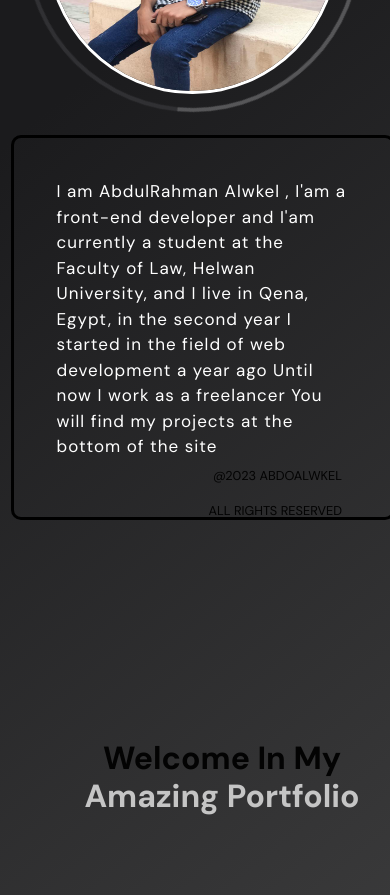
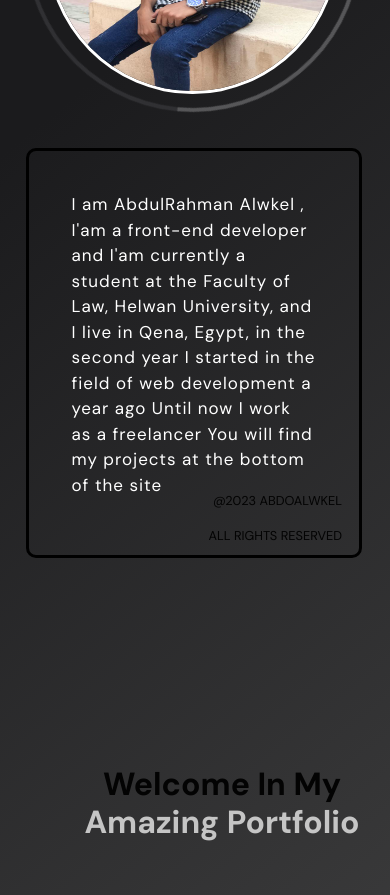
Before and after one commit to Abdoalwkel/psm-portfolio, a React (Create React App) app: page / in a window 390 px wide. Shown: the part 1600-2495 px from the top of the page. Built offline with nearby package versions, Linux system fonts and the light colour scheme.

Commit message:
Update About.scss

```diff
--- a/src/About/About.scss
+++ b/src/About/About.scss
@@ -114,3 +114,14 @@
 
               }
                 }
+                @media screen and (max-width: 400px){
+
+                  .about-write{
+
+                    width: 21rem;
+                    position: relative;
+                    right: 69px;
+                    top: 99px;
+
+                  }
+                    }
```
